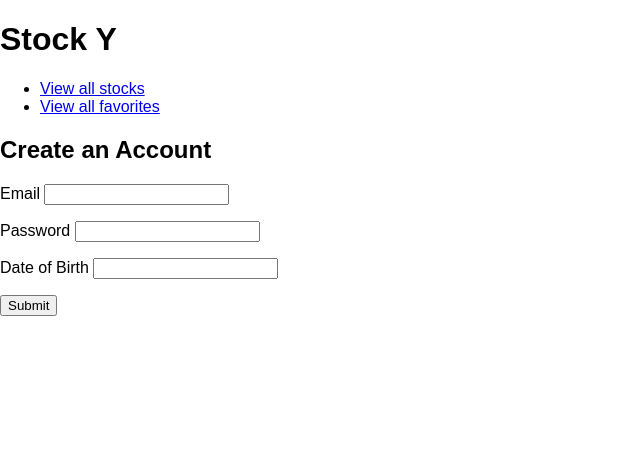
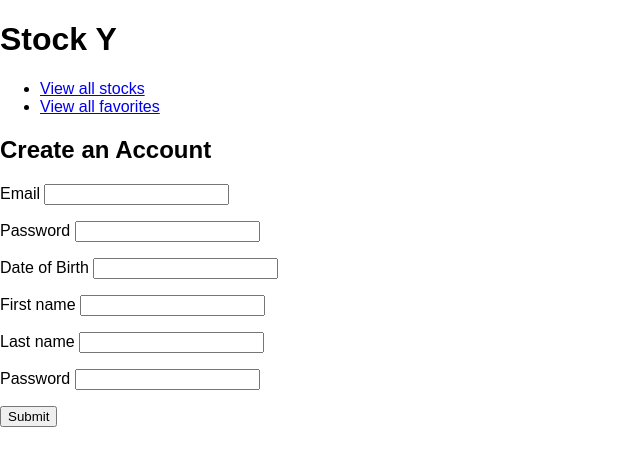
Before and after one commit to tabualhsan/Dow-Jane, a Python web app: template templates/homepage.html in a window 1280 px wide. Shown: the top 466 px of the page, without its empty margins (0-640 px from the left). Run offline with Jinja, Linux system fonts and the light colour scheme; the template is opened without the code that fills it, so the values that code supplies are empty.

Commit message:
initilized

```diff
--- a/server.py
+++ b/server.py
@@ -34,6 +34,8 @@ def register_user():
 
     email = request.form.get('email')
     password = request.form.get('password')
+    dob =
+
 
     user = crud.get_user_by_email(email)
     if user:
--- a/templates/homepage.html
+++ b/templates/homepage.html
@@ -23,6 +23,15 @@
       <p>
         Date of Birth <input type="dob" name="dob">
       </p>
+      <p>
+        First name <input type="first_name" name="first_name">
+      </p>
+      <p>
+        Last name <input type="last_name" name="last_name">
+      </p>
+      <p>
+        Password <input type="password" name="password">
+      </p>
 
       <p>
         <input type="submit">
```
